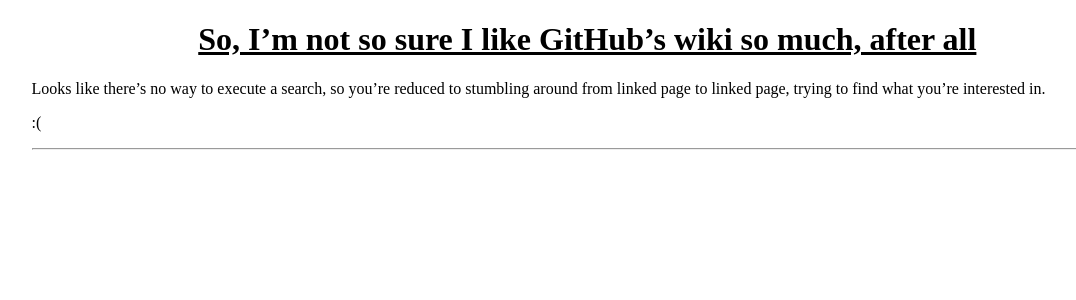
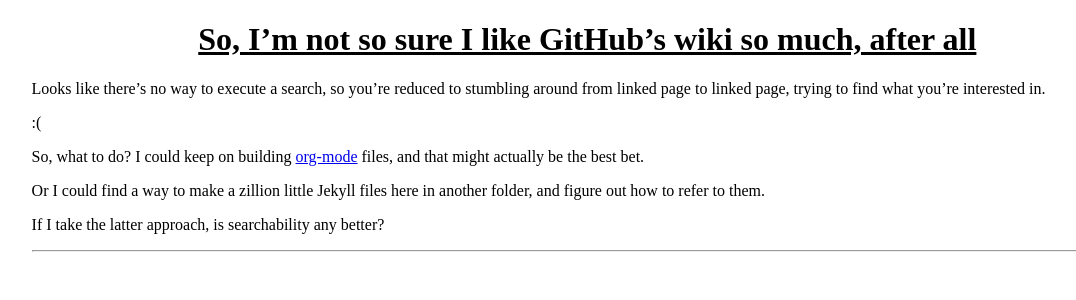
Before and after one commit to JohnL4/johnl4.github.io, a Jekyll site: the page built from _posts/2015-08-07-Not-sure-I-like-Githubs-wiki-so-much.markdown, in a window 1280 px wide. Shown: the top 300 px of the page, without its empty margins (58-1134 px from the left). Built offline with Jekyll 4.4.1, drawn with Linux system fonts in a browser that asks for light colours; comment, search, counter and statistics services are not loaded.

Commit message:
Update "don't like github wiki" post. Add WOT meta tag to home page (required a new layout for just that page).

```diff
--- a/_posts/2015-08-07-Not-sure-I-like-Githubs-wiki-so-much.markdown
+++ b/_posts/2015-08-07-Not-sure-I-like-Githubs-wiki-so-much.markdown
@@ -8,3 +8,11 @@
 Looks like there's no way to execute a search, so you're reduced to stumbling around from linked page to linked page, trying to find what you're interested in.
 
 :(
+
+So, what to do?  I could keep on building [org-mode](orgmode.org) files, and that
+might actually be the best bet.
+
+Or I could find a way to make a zillion little Jekyll files here in another folder,
+and figure out how to refer to them.
+
+If I take the latter approach, is searchability any better?
--- a/index.markdown
+++ b/index.markdown
@@ -1,5 +1,5 @@
 ---
-layout: post
+layout: homepage
 title: John's Blog And Stuff
 ---
 
```
Also changed, not shown: _layouts/homepage.html (added, +28 -0 lines).
